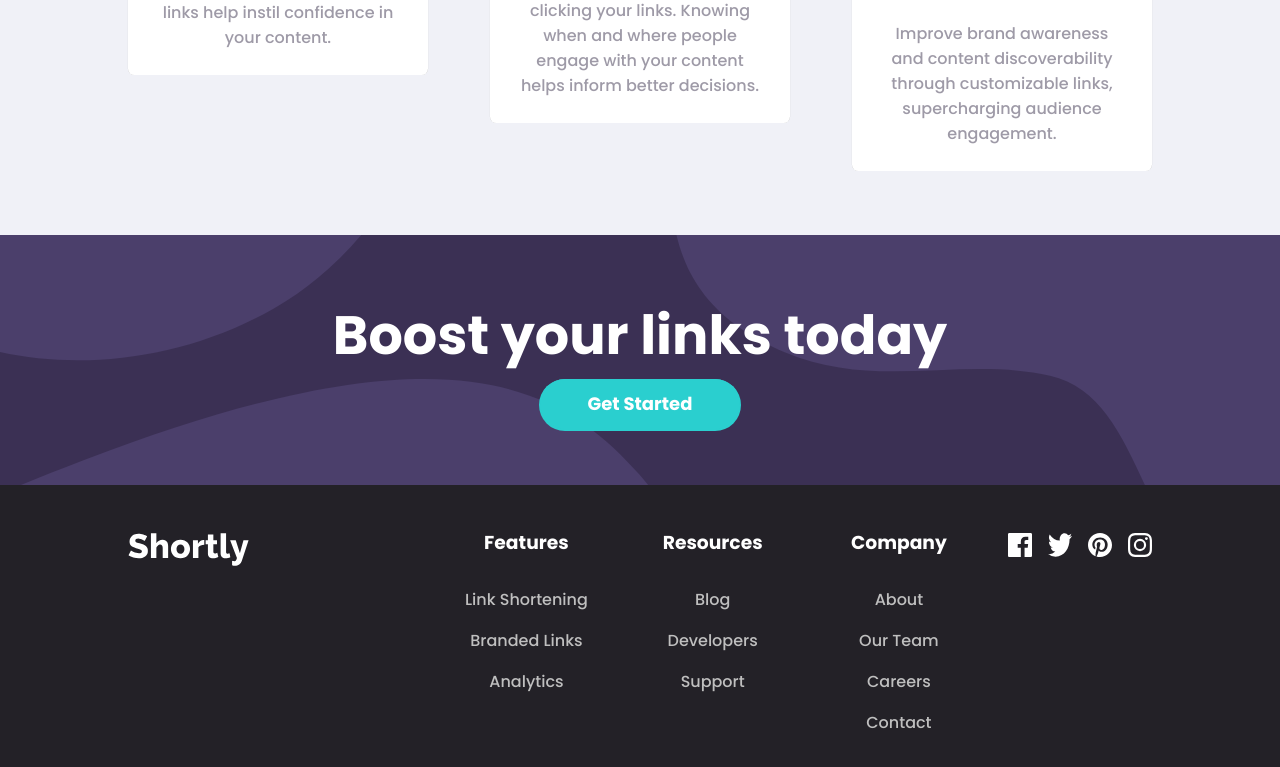
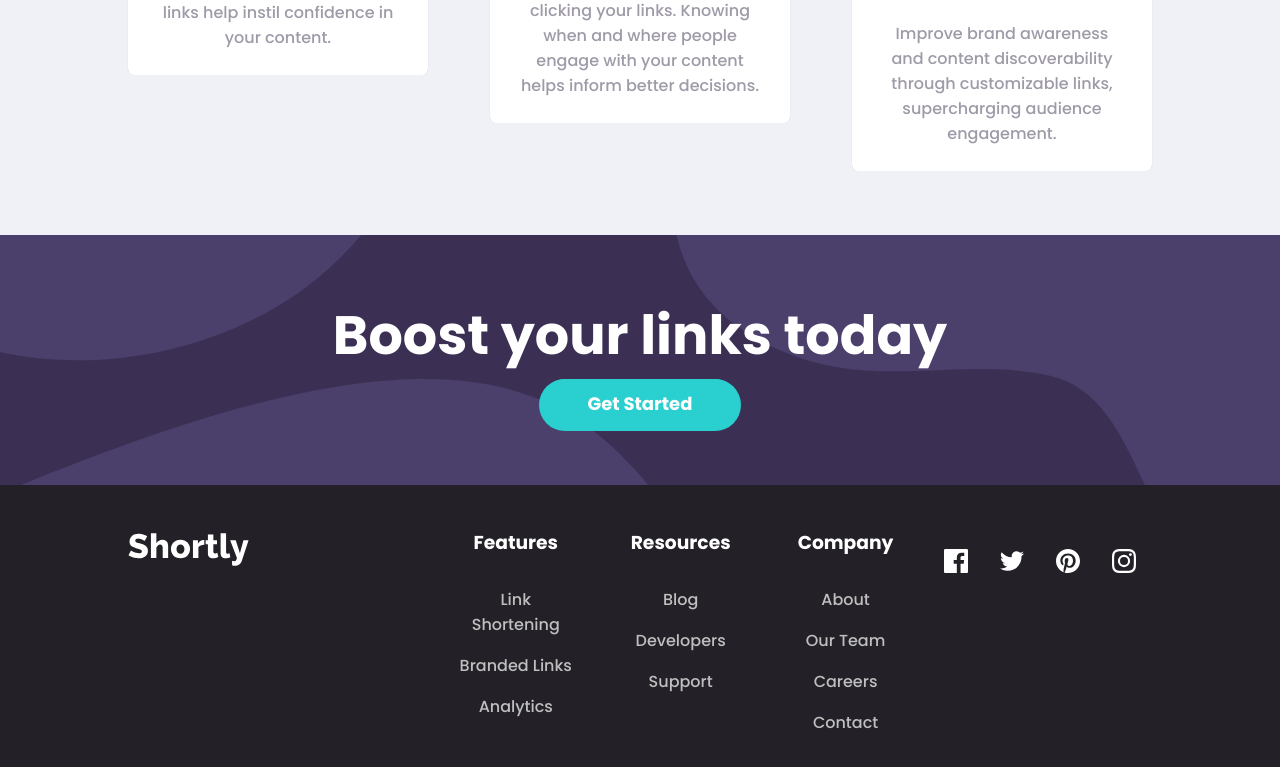
Before and after one commit to RxKachi/url-shortener, a React (Create React App) app: page / in a window 1280 px wide. Shown: the part 1247-2014 px from the top of the page. Built offline with nearby package versions, Linux system fonts and the light colour scheme.

Commit message:
code refactoring - addition of padding to footer social links

```diff
--- a/src/sass/footer.scss
+++ b/src/sass/footer.scss
@@ -82,6 +82,11 @@
         width:50%;
         display: flex;
         justify-content: space-between;
+        align-items: center;
+
+        & > img{
+            padding: 1rem;
+        }
     }
 }
 
```
